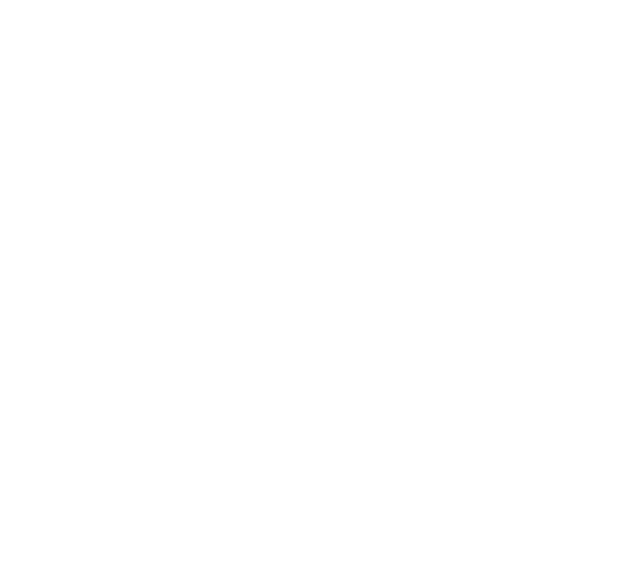
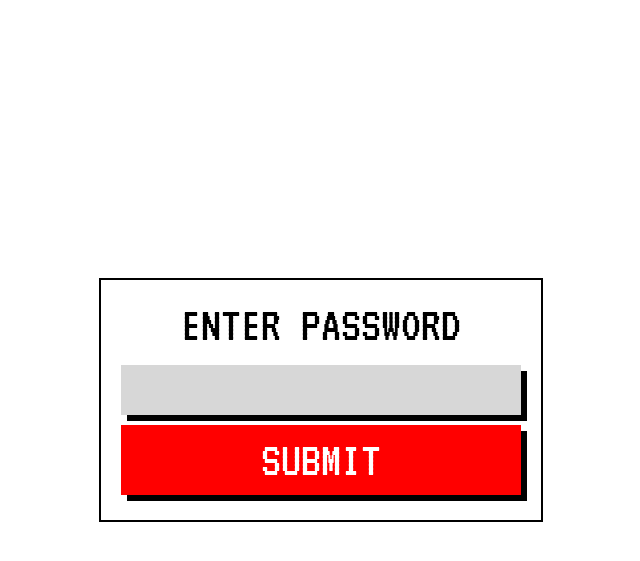
Before and after one commit to veggiedefender/vulnerable-webapps, a Flask app: page / in a window 1280 px wide. Before the commit the part shown is empty. Shown: the top 561 px of the page, without its empty margins (319-959 px from the left). Run offline with Flask 2, Linux system fonts and the light colour scheme; parts of the project's set-up code (start-up, migrations or seed data) failed here and were passed over.

Commit message:
style login page
style login page

```diff
--- /dev/null
+++ b/timing_attack/static/index.css
@@ -0,0 +1,54 @@
+body {
+  font-family: "VT323", sans-serif;
+  font-size: 50px;
+}
+
+input {
+  font-family: inherit;
+  font-size: inherit;
+  max-width: 400px;
+  box-sizing: border-box;
+  margin: 5px 0;
+  flex: 1;
+}
+
+p {
+  margin: 0 0 10px 0;
+}
+
+#loginForm {
+  display: flex;
+  flex-direction: column;
+  text-align: center;
+  padding: 20px;
+  border: 2px solid black;
+}
+
+#password {
+  background-color: #d7d7d7;
+  outline: none;
+  border: none;
+  box-shadow: 6px 6px 0 black;
+  padding: 0 10px;
+  height: 80px;
+}
+
+#submit {
+  background-color: red;
+  border: 0;
+  padding: 10px;
+  color: #fff;
+  box-shadow: 6px 6px 0 black;
+  cursor: pointer;
+} #submit:hover {
+  box-shadow: 12px 12px 0 black;
+}
+
+@media (min-width: 450px) {
+  #loginForm {
+    position: fixed;
+    top: 50%;
+    left: 50%;
+    transform: translate(-50%, -50%);
+  }
+}
--- a/timing_attack/templates/index.html
+++ b/timing_attack/templates/index.html
@@ -1,9 +1,16 @@
 <!DOCTYPE html>
 <html>
   <head>
-    <title>ACCESS DENIED</title>
+    <title>Log In</title>
+    <link rel="stylesheet" type="text/css" href="{{url_for('static', filename='index.css')}}">
+    <link href="https://fonts.googleapis.com/css?family=VT323" rel="stylesheet">
+    <meta name="viewport" content="width=device-width, initial-scale=1">
   </head>
   <body>
-
+    <form id="loginForm">
+      <p>ENTER PASSWORD</p>
+      <input type="password" id="password" autofocus>
+      <input type="submit" value="SUBMIT" id="submit">
+    </form>
   </body>
 </html>
```
